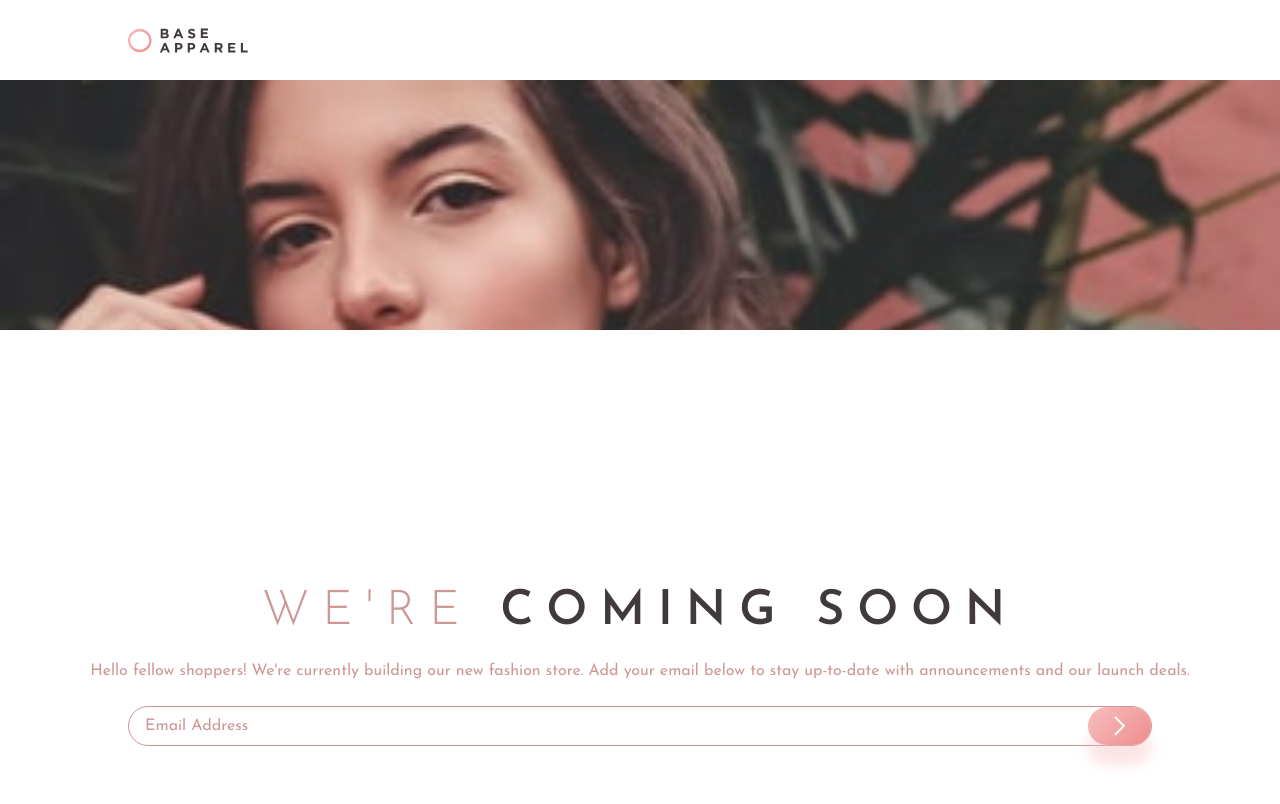
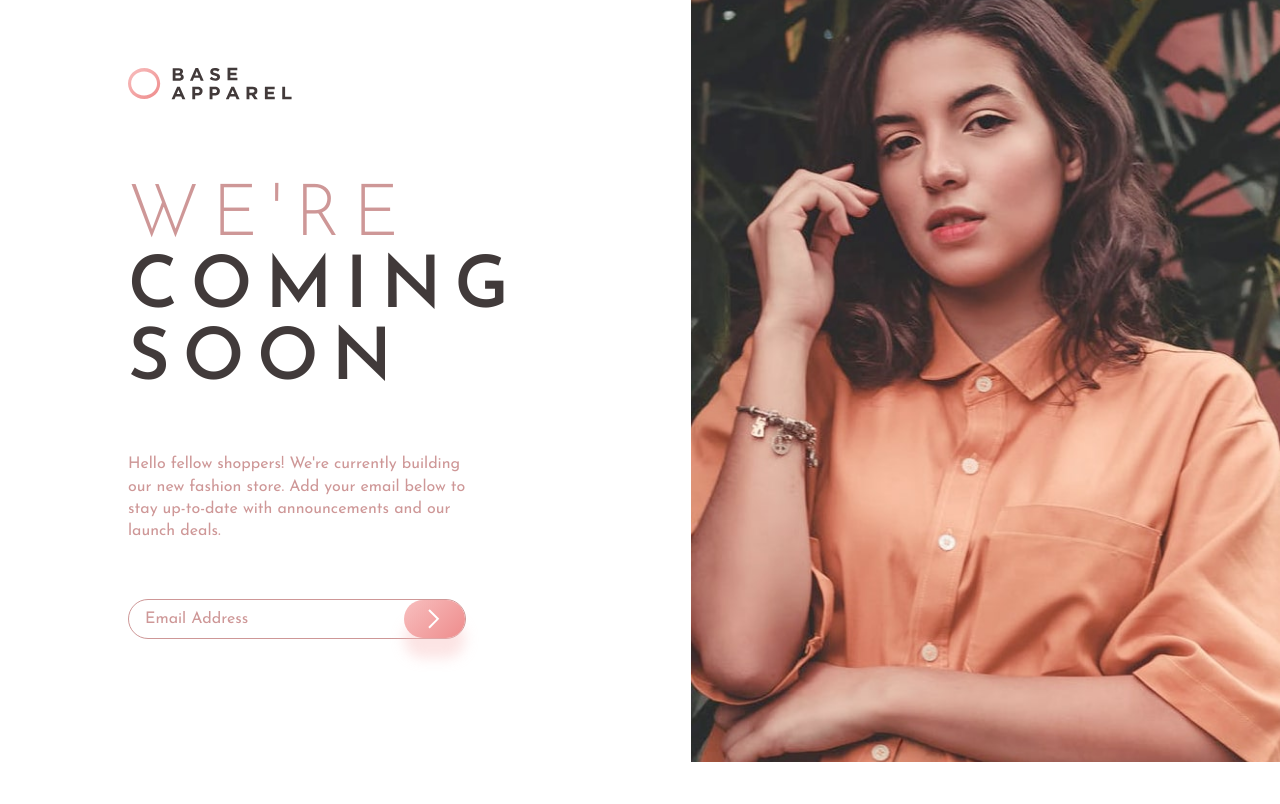
Before and after one commit to sergiohdljr/base-apparel-coming-soon-master, a plain HTML site: page index.html in a window 1280 px wide. Drawn offline with Linux system fonts and the light colour scheme.

Commit message:
reponsividade desktop ajustes

```diff
--- a/css/base.css
+++ b/css/base.css
@@ -1,16 +1,23 @@
-@import url('https://fonts.googleapis.com/css2?family=Josefin+Sans:wght@300;400;600&display=swap');
+@import url("https://fonts.googleapis.com/css2?family=Josefin+Sans:wght@300;400;600&display=swap");
 
-:root{
+:root {
   --Desaturated-Red: hsl(0, 36%, 70%);
   --Soft-Red: hsl(0, 93%, 68%);
   --Dark-Grayish-Red: hsl(0, 6%, 24%);
---Linear: 135deg, from hsl(0, 0%, 100%),to hsl(0, 100%, 98%);
+  --Linear: 135deg, from hsl(0, 0%, 100%), to hsl(0, 100%, 98%);
   --Linear: 135deg, from hsl(0, 80%, 86%), to hsl(0, 74%, 74%);
 }
 
-*{
+* {
   padding: 0;
   margin: 0;
   box-sizing: border-box;
-    font-family: 'Josefin Sans', sans-serif;
+  font-family: "Josefin Sans", sans-serif;
 }
+
+@media (min-width: 660px) {
+  body,
+  html {
+    overflow-y: hidden;
+  }
+}
--- a/css/header.css
+++ b/css/header.css
@@ -16,3 +16,24 @@ header{
 .logo-img{
     height: 100%;
 }
+
+@media (min-width: 835px){
+    header{
+        width: 100%;
+        height: 104px;
+        padding-left: 8rem;
+        justify-content: flex-start;
+        align-items: flex-end;
+        z-index: 100;
+    }
+
+    .logo{
+        width: 60%;
+        height: 40%;
+    }
+
+    .logo-img{
+        width: 164px;
+        height: 33px;
+    }
+}
--- a/css/main.css
+++ b/css/main.css
@@ -1,48 +1,49 @@
-.principal{
+.principal {
   width: 100%;
-    height: 716px
+  height: 716px;
 }
 
-.banner{
+.banner {
   width: 100%;
   height: 250px;
-    background-image: url('../images/hero-mobile.jpg');
+  background-image: url("../images/hero-mobile.jpg");
   background-repeat: no-repeat;
   background-size: cover;
 }
 
-.textos{
+.textos {
   width: 100%;
   height: calc(100% - 300px);
   display: flex;
   flex-direction: column;
-    justify-content: flex-end;
+  justify-content: center;
   align-items: center;
   gap: 1.5rem;
 }
-.titulo-principal{
+
+.titulo-principal {
   font-size: 3rem;
   font-weight: 300;
-    text-align:center;
+  text-align: center;
   text-transform: uppercase;
   letter-spacing: 0.8rem;
   width: 80%;
-    color: var(--Desaturated-Red)
+  color: var(--Desaturated-Red);
 }
 
-.titulo-principal>b{
+.titulo-principal > b {
   font-weight: 600;
   color: var(--Dark-Grayish-Red);
 }
 
-.sub-titulo{
+.sub-titulo {
   color: var(--Desaturated-Red);
   width: 90%;
   text-align: center;
   line-height: 1.4rem;
 }
 
-.input{
+.input {
   width: 80%;
   height: 40px;
   display: flex;
@@ -52,12 +53,12 @@
   border-radius: 2rem;
 }
 
-.input-erro{
+.input-erro {
   border: solid 1px red;
 }
 
-.input-value{
-    width: calc(100% - 64px );
+.input-value {
+  width: calc(100% - 64px);
   outline: none;
   border: none;
   font-size: 16px;
@@ -65,11 +66,11 @@
   color: var(--Desaturated-Red);
 }
 
-::placeholder{
+::placeholder {
   color: var(--Desaturated-Red);
 }
 
-.btn-input{
+.btn-input {
   width: 64px;
   height: 100%;
   border: none;
@@ -77,20 +78,20 @@
   display: flex;
   justify-content: center;
   align-items: center;
-    background-image: linear-gradient(135deg, hsl(0, 80%, 86%),hsl(0, 74%, 74%));
+  background-image: linear-gradient(135deg, hsl(0, 80%, 86%), hsl(0, 74%, 74%));
   box-shadow: 0 20px 13px hsla(0, 80%, 86%, 0.418);
   cursor: pointer;
 }
 
-.btn-input:hover{
+.btn-input:hover {
   width: 80px;
-    position:relative;
+  position: relative;
   z-index: 1000;
   box-shadow: 0 20px 20px hsla(0, 80%, 86%, 0.418);
   transition: 3ms;
 }
 
-.span-erro{
+.span-erro {
   display: block;
   width: 100%;
   color: red;
@@ -100,6 +101,47 @@
   text-align: left;
 }
 
-.icon-error{
-    margin-right : 0.5rem
+.icon-error {
+  margin-right: 0.5rem;
 }
+
+@media (min-width: 835px) {
+  .principal {
+    display: flex;
+    flex-direction: row-reverse;
+    justify-content: flex-end;
+  }
+
+  .banner {
+    width: 46%;
+    height: 762px;
+    background-image: url("../images/hero-desktop.jpg");
+    background-position: center;
+    background-size: cover;
+    position: absolute;
+    top: 0;
+    right: 0;
+  }
+
+  .textos {
+    width: 54%;
+    height: calc(100% - 104px);
+    padding-left: 8rem;
+    align-items: flex-start;
+    gap: 3.5rem;
+  }
+
+  .titulo-principal {
+    font-size: 4.5rem;
+    text-align: left;
+  }
+
+  .sub-titulo {
+    text-align: left;
+    width: 63%;
+  }
+
+  .input {
+    width: 60%;
+  }
+}
--- a/index.html
+++ b/index.html
@@ -19,7 +19,7 @@
     <figure class="banner"></figure>
     <article class="textos">
       <h1 class="titulo-principal">
-        We're <b>coming soon</b>
+        We're<br><b>Coming</b><br><b>soon</b>
       </h1>
       <span class="sub-titulo">
         Hello fellow shoppers! We're currently building our new fashion store.
--- a/main.js
+++ b/main.js
@@ -8,12 +8,9 @@ botao.addEventListener('click',(evento)=>{
       /^(([^<>()\[\]\\.,;:\s@"]+(\.[^<>()\[\]\\.,;:\s@"]+)*)|(".+"))@((\[[0-9]{1,3}\.[0-9]{1,3}\.[0-9]{1,3}\.[0-9]{1,3}])|(([a-zA-Z\-0-9]+\.)+[a-zA-Z]{2,}))$/;
 
       let validar = re.test(valorInput)
-    if (validar == true){
 
-    }else{
-        Invalido()
-    }
 })
+
 
      function Invalido(){
 
```
Lines whose indentation alone changed are shown as unchanged.
